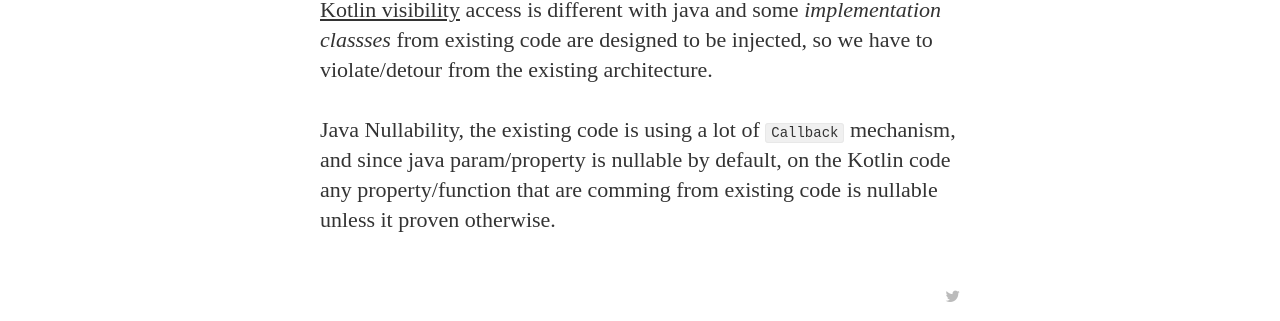
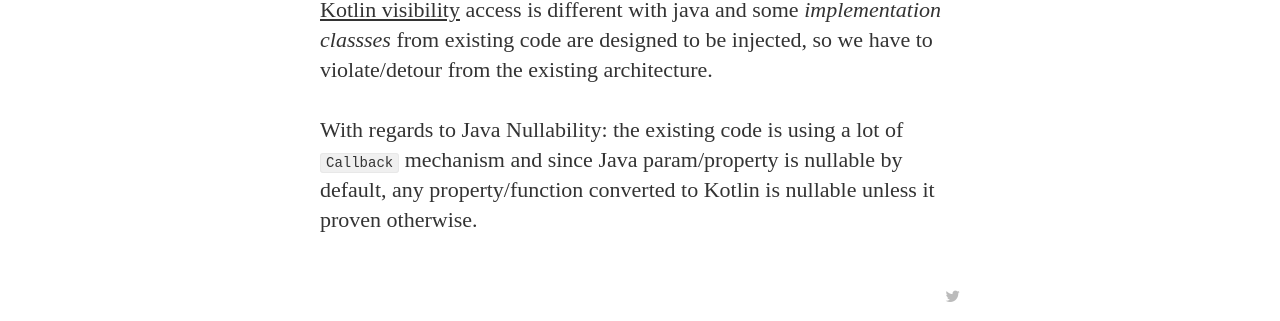
Before and after one commit to tamatamvan/quipper.github.io, a Jekyll site: the page built from _posts/2018-10-07-kotlin-android-migration.markdown, in a window 1280 px wide. Shown: the part 1326-1647 px from the top of the page. Built offline with Jekyll 4.4.1, drawn with Linux system fonts in a browser that asks for light colours; nearby versions of some CDN libraries; some web fonts are replaced; comment, search, counter and statistics services are not loaded.

````diff
--- a/_posts/2018-10-07-kotlin-android-migration.markdown
+++ b/_posts/2018-10-07-kotlin-android-migration.markdown
@@ -22,4 +22,4 @@ The first problem we encountered was a conflict with the [Lombok](https://projec
 ## Existing java source code
 [Kotlin visibility](https://kotlinlang.org/docs/reference/visibility-modifiers.html) access is different with java and some *implementation classses* from existing code are designed to be injected, so we have to violate/detour from the existing architecture.
 
-Java Nullability, the existing code is using a lot of ```Callback``` mechanism, and since java param/property is nullable by default, on the Kotlin code any property/function that are comming from existing code is nullable unless it proven otherwise.
+With regards to Java Nullability: the existing code is using a lot of ```Callback``` mechanism and since Java param/property is nullable by default, any property/function converted to Kotlin is nullable unless it proven otherwise.
````
